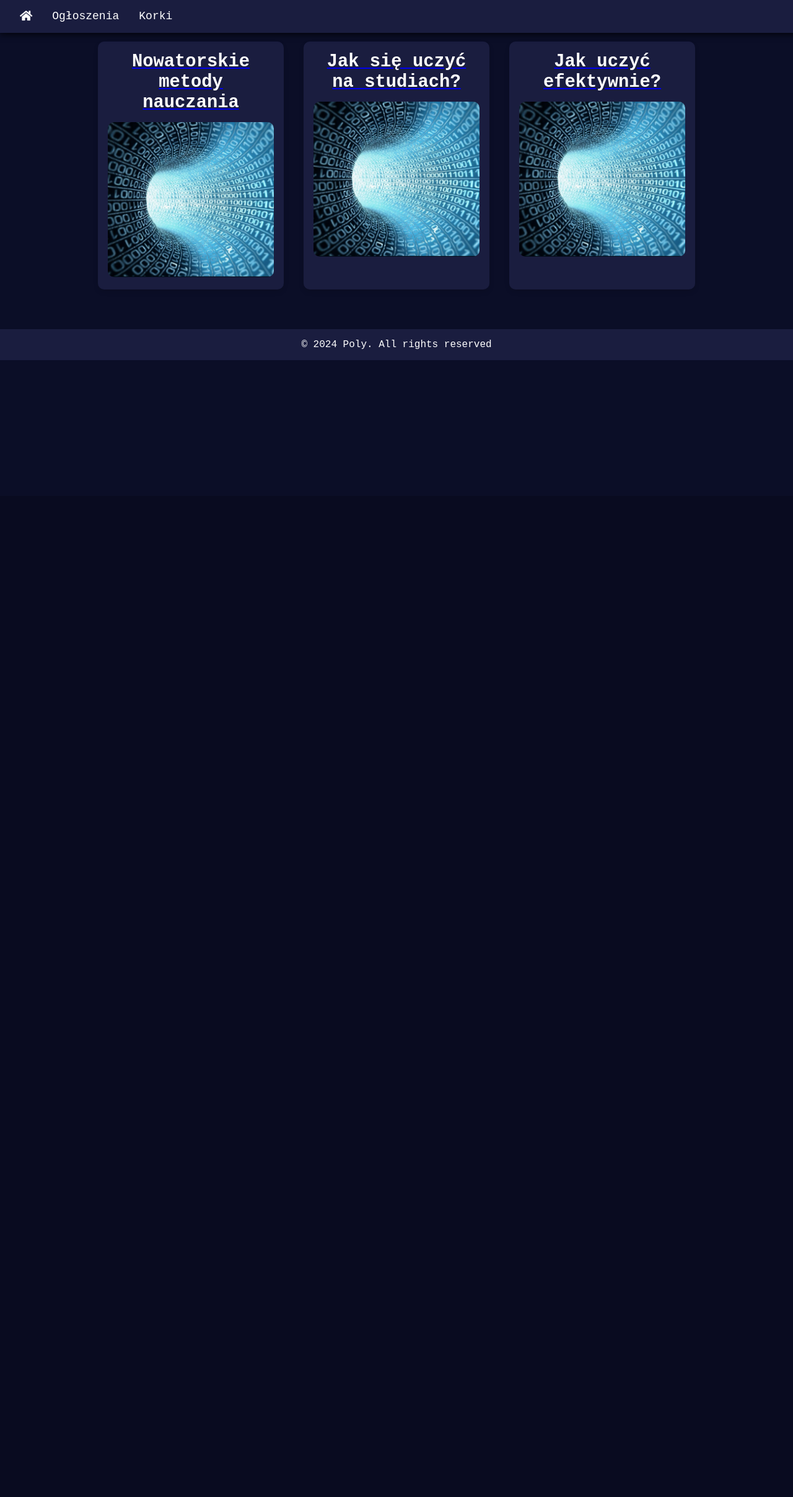
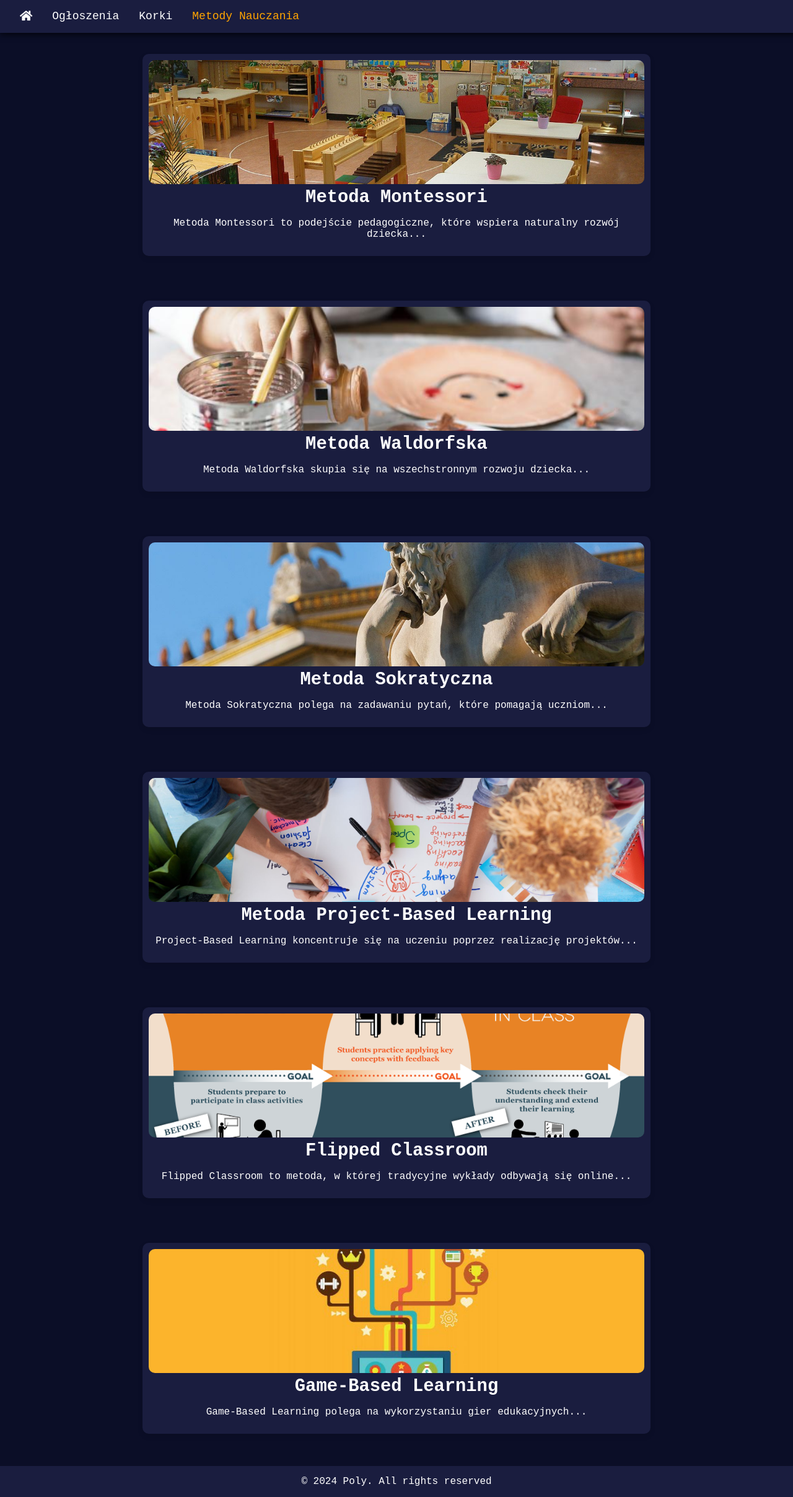
Before and after one commit to kelvin-ux/piokck, a PHP site: page /subsites/metody.php in a window 1280 px wide. Shown: the whole page at 62% size. Before the commit the page ends 581 px from the top, so only its background shows below. Run offline with PHP 8.4, Linux system fonts and the light colour scheme.

Commit message:
metody nauczania

```diff
--- a/styles.css
+++ b/styles.css
@@ -574,28 +574,40 @@ select{
   flex-wrap: wrap;
   justify-content: center;
   gap: 2rem;
-  padding-bottom: 2rem; /* Add bottom padding to create space before the footer */
+  padding-bottom: 2rem;
 }
 
 .method-item {
+  display: flex;
+  align-items: flex-start;
   background-color: #1a1d3f;
+  padding: 10px;
   border-radius: 10px;
-  width: 300px; /* Zwiększ szerokość prostokąta */
-  height: 400px; /* Zwiększ wysokość prostokąta */
+  width: 80%;
+  max-width: 800px;
   box-shadow: 0 4px 8px rgba(0, 0, 0, 0.1);
   transition: transform 0.3s ease, box-shadow 0.3s ease;
+  cursor: pointer;
+  margin: 20px;
+  display: flex;
+  flex-direction: row;
 }
 
 .method-item:hover {
   transform: translateY(-5px);
   box-shadow: 0 8px 16px rgba(0, 0, 0, 0.2);
 }
+.method-img {
+  width: 150px;
+  height: 150px;
+  object-fit: cover;
+  border-radius: 10px;
+  margin-right: 20px;
+}
 
 .method-content {
   text-align: center;
-  padding: 1rem;
-  /* position: relative;
-  margin-top: 2rem; Add top margin to create space from the announcements */
+  flex-grow: 1;
 }
 
 .method-content h2 {
@@ -603,17 +615,19 @@ select{
   color: #fff;
   margin: 0 0 15px 0; /* Zwiększ odstęp poniżej tytułu */
 }
-
-.method-img {
+.method-content img {
   width: 100%;
-  height: 250px; /* Ustaw wysokość obrazu w prostokącie */
+  height: 200px;
+  object-fit: cover;
   border-radius: 10px;
-  object-fit: cover;
 }
-footer {
-  background-color: #1a1d3f;
-  text-align: center;
-  padding: 1rem;
-  position: relative;
-  margin-top: 2rem; /* Add top margin to create space from the announcements */
+header ul li a.active {
+  color: orange;
 }
+.popup-content a {
+  color: #ff5b60;
+  text-decoration: none;
+  display: block;
+  margin-top: 20px;
+  text-align: right;
+}
--- a/subsites/info.php
+++ b/subsites/info.php
@@ -14,6 +14,7 @@
         <nav>
             <ul class="nav-left">
                 <li><a href="../index.php"><i class="fas fa-home"></i></a></li>
+                <li><a href="info.php" class="active">Ogłoszenia</a></li>
                 <li><a href="korepetycje.php">Korki</a></li>
                 <li><a href="metody.php">Metody Nauczania</a></li>
             </ul>
--- a/subsites/korepetycje.php
+++ b/subsites/korepetycje.php
@@ -15,6 +15,7 @@
             <ul class="nav-left">
                 <li><a href="../index.php"><i class="fas fa-home"></i></a></li>
                 <li><a href="info.php">Ogłoszenia</a></li>
+                <li><a href="korepetycje.php" class="active">Korki</a></li>
                 <li><a href="metody.php">Metody Nauczania</a></li>
             </ul>
         </nav>
--- a/subsites/metody.php
+++ b/subsites/metody.php
@@ -16,41 +16,109 @@
                 <li><a href="../index.php"><i class="fas fa-home"></i></a></li>
                 <li><a href="info.php">Ogłoszenia</a></li>
                 <li><a href="korepetycje.php">Korki</a></li>
+                <li><a href="metody.php" class="active">Metody Nauczania</a></li>
             </ul>
         </nav>
     </header>
 
     <div class="content">
-        <section id="teaching-methods">
+        <section id="methods">
             <h1>Metody Nauczania</h1>
             <div class="methods-list">
-                <div class="method-item">
-                    <a href="https://szkolna24.pl/artykul/blog/nowatorskie-metody-nauczania">
+                <div class="method-item" data-method="montessori">
                     <div class="method-content">
-                            <h2>Nowatorskie metody nauczania</h2>
-                            <img src="../blogimg/s1.png" alt="Metoda 1" class="method-img">
+                        <img src="../images/Montessori.jpg" alt="Montessori" class="method-img">
+                        <h2>Metoda Montessori</h2>
+                        <p>Metoda Montessori to podejście pedagogiczne, które wspiera naturalny rozwój dziecka...</p>
                     </div>
-                    </a>
                 </div>
-                <div class="method-item">
-                    <a href="https://www.studenckiesprawy.pl/2019/12/jak-sie-uczyc-na-studiach/">
+                <div class="method-item" data-method="waldorfska">
                     <div class="method-content">
-                            <h2>Jak się uczyć na studiach?</h2>
-                            <img src="../blogimg/s1.png" alt="Metoda 2" class="method-img">
+                        <img src="../images/waldorfska.jpeg" alt="Waldorfska" class="method-img">
+                        <h2>Metoda Waldorfska</h2>
+                        <p>Metoda Waldorfska skupia się na wszechstronnym rozwoju dziecka...</p>
                     </div>
-                    </a>
                 </div>
-                <div class="method-item">
-                    <a href="https://fundusz.org/blog/zapamietaj-rob-dluzsze-przerwy-w-nauce-zapamietasz-wiecej/?gad_source=1&gclid=Cj0KCQjwsPCyBhD4ARIsAPaaRf2oIb_PtsIANzbZd8SE5_-WvLrCtoKANJ_xxAIKtSgyrb3sp2clqJ8aAi-4EALw_wcB">
+                <div class="method-item" data-method="sokratyczna">
                     <div class="method-content">
-                            <h2>Jak uczyć efektywnie?</h2>
-                            <img src="../blogimg/s1.png" alt="Metoda 3" class="method-img">
+                        <img src="../images/sokratyczna.jpg" alt="Sokratyczna" class="method-img">
+                        <h2>Metoda Sokratyczna</h2>
+                        <p>Metoda Sokratyczna polega na zadawaniu pytań, które pomagają uczniom...</p>
                     </div>
-                    </a>
                 </div>
-                <!-- Dodaj więcej metod według potrzeby -->
+                <div class="method-item" data-method="project-based">
+                    <div class="method-content">
+                        <img src="../images/project-based.jpg" alt="Project Based" class="method-img">
+                        <h2>Metoda Project-Based Learning</h2>
+                        <p>Project-Based Learning koncentruje się na uczeniu poprzez realizację projektów...</p>
+                    </div>
+                </div>
+                <div class="method-item" data-method="flipped-classroom">
+                    <div class="method-content">
+                        <img src="../images/flipped_classroom.png" alt="Flipped Classroom" class="method-img">
+                        <h2>Flipped Classroom</h2>
+                        <p>Flipped Classroom to metoda, w której tradycyjne wykłady odbywają się online...</p>
+                    </div>
+                </div>
+                <div class="method-item" data-method="game-based">
+                    <div class="method-content">
+                        <img src="../images/game_based.jpg" alt="Game Based Learning" class="method-img">
+                        <h2>Game-Based Learning</h2>
+                        <p>Game-Based Learning polega na wykorzystaniu gier edukacyjnych...</p>
+                    </div>
+                </div>
             </div>
         </section>
+    </div>
+
+    <!-- Popups -->
+    <div id="montessori" class="popup">
+        <div class="popup-content">
+            <span class="close-btn">&times;</span>
+            <h2>Metoda Montessori</h2>
+            <p>Metoda Montessori to podejście pedagogiczne, które wspiera naturalny rozwój dziecka, promując samodzielność i kreatywność...</p>
+            <a href="https://pl.wikipedia.org/wiki/Metoda_Montessori">Czytaj więcej</a>
+        </div>
+    </div>
+    <div id="waldorfska" class="popup">
+        <div class="popup-content">
+            <span class="close-btn">&times;</span>
+            <h2>Metoda Waldorfska</h2>
+            <p>Metoda Waldorfska skupia się na wszechstronnym rozwoju dziecka, integrując naukę z sztuką, muzyką i pracą manualną...</p>
+            <a href="https://pl.wikipedia.org/wiki/Pedagogika_waldorfska">Czytaj więcej</a>
+        </div>
+    </div>
+    <div id="sokratyczna" class="popup">
+        <div class="popup-content">
+            <span class="close-btn">&times;</span>
+            <h2>Metoda Sokratyczna</h2>
+            <p>Metoda Sokratyczna polega na zadawaniu pytań, które pomagają uczniom w samodzielnym dochodzeniu do wiedzy i rozwijaniu krytycznego myślenia...</p>
+            <a href="https://pl.wikipedia.org/wiki/Metoda_sokratyczna">Czytaj więcej</a>
+        </div>
+    </div>
+    <div id="project-based" class="popup">
+        <div class="popup-content">
+            <span class="close-btn">&times;</span>
+            <h2>Metoda Project-Based Learning</h2>
+            <p>Project-Based Learning koncentruje się na uczeniu poprzez realizację projektów, co pomaga uczniom rozwijać umiejętności praktyczne i współpracę...</p>
+            <a href="https://www.pblworks.org/what-is-pbl">Czytaj więcej</a>
+        </div>
+    </div>
+    <div id="flipped-classroom" class="popup">
+        <div class="popup-content">
+            <span class="close-btn">&times;</span>
+            <h2>Flipped Classroom</h2>
+            <p>Flipped Classroom to metoda, w której tradycyjne wykłady odbywają się online, a czas w klasie jest wykorzystywany na ćwiczenia i interakcje...</p>
+            <a href="https://files.eric.ed.gov/fulltext/ED618141.pdf">Czytaj więcej</a>
+        </div>
+    </div>
+    <div id="game-based" class="popup">
+        <div class="popup-content">
+            <span class="close-btn">&times;</span>
+            <h2>Game-Based Learning</h2>
+            <p>Game-Based Learning polega na wykorzystaniu gier edukacyjnych do nauczania, co angażuje uczniów i ułatwia przyswajanie wiedzy...</p>
+            <a href="https://www.edutopia.org/topic/game-based-learning/">Czytaj więcej</a>
+        </div>
     </div>
 
     <footer>&copy; 2024 Poly. All rights reserved</footer>
```
Also changed, not shown: script.js (+52 -10 lines), images/Montessori.jpg (added), images/flipped_classroom.png (added), images/game_based.jpg (added), images/project-based.jpg (added), images/sokratyczna.jpg (added), images/waldorfska.jpeg (added). Lines whose indentation alone changed are shown as unchanged.
